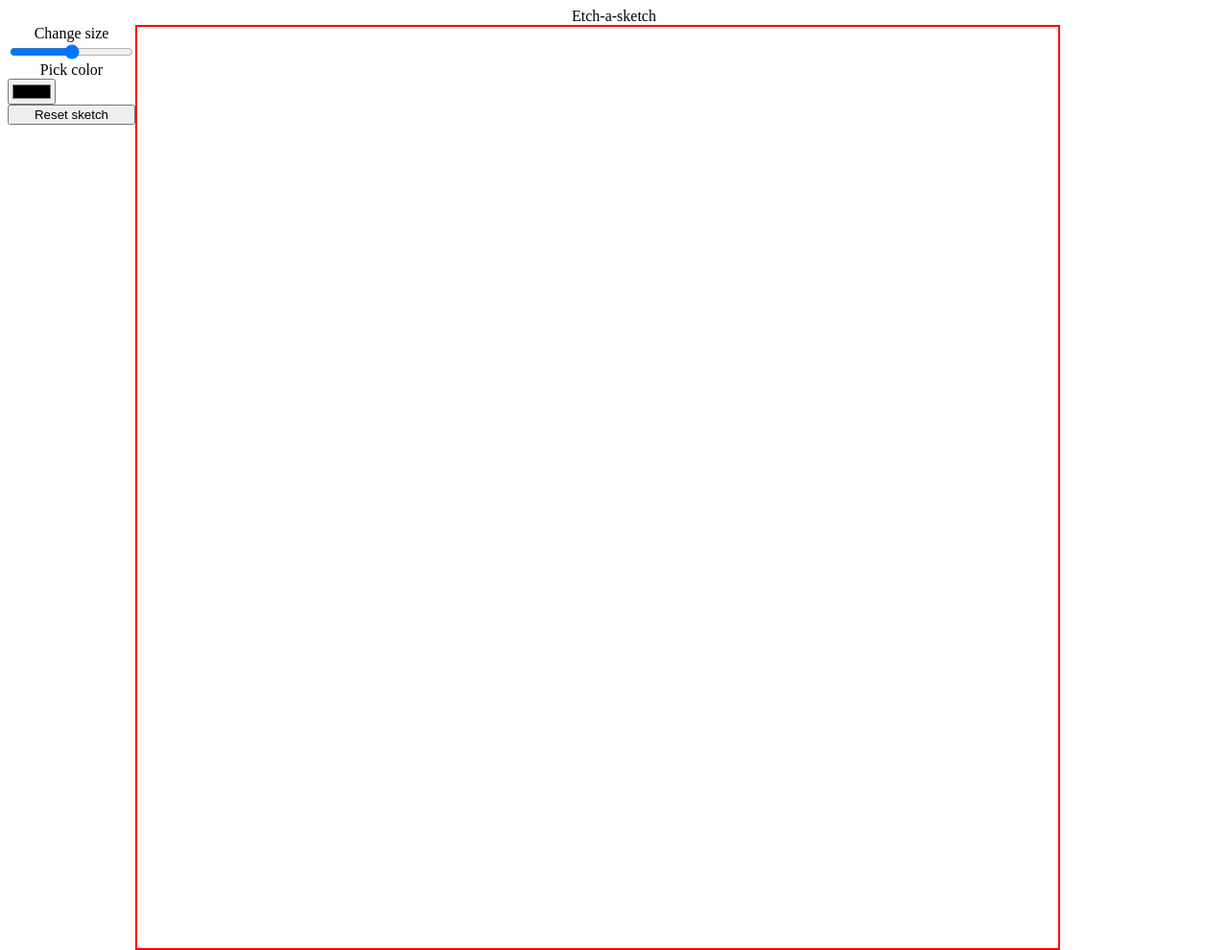
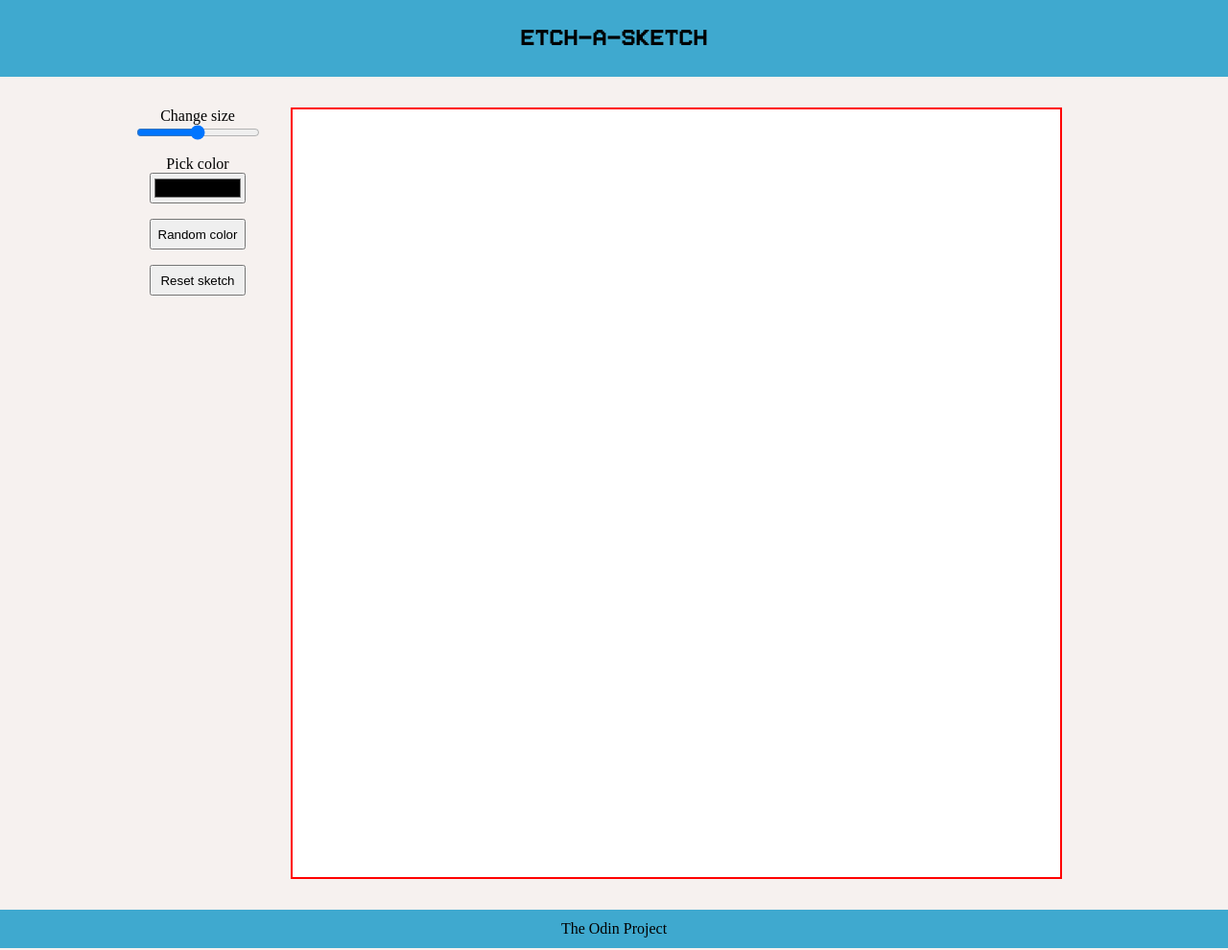
Before and after one commit to VaultDweller13/etch-a-sketch, a plain HTML site: page index.html in a window 1280 px wide. Shown: the top 990 px of the page at 96% size. Drawn offline with Linux system fonts and the light colour scheme.

Commit message:
added random color button, changed color-changing logic, cleaned CSS a bit

```diff
--- a/index.html
+++ b/index.html
@@ -10,10 +10,17 @@
     <header>Etch-a-sketch</header>
     <div id='main'>
       <div id='controls'>
-        <label for='range'>Change size</label>
-        <input type='range' id='size' min='16'>
-        <label for='color'>Pick color</label>
-        <input type='color' id='color'>
+        <form>
+          <label for='range'>Change size</label>
+          <input type='range' id='size' min='16'>
+        </form>
+        <form>
+          <label for='color'>Pick color</label>
+          <input type='color' id='color'>
+        </form>
+        <form>
+          <button id='random' type='button'>Random color</button>
+        </form>
         <button id='reset'>Reset sketch</button>
       </div>
       <div id='sketchpad'></div>
--- a/script.js
+++ b/script.js
@@ -3,11 +3,14 @@ const sketchpad = document.getElementById('sketchpad');
 const resetBtn = document.getElementById('reset');
 const sketchpadSizeRange = document.getElementById('size');
 const colorPicker = document.getElementById('color');
+const randomBtn = document.getElementById('random');
+let currentColor = setColorPickerColor;
 
 createGrid();
-setColorChangeListener();
 
 sketchpadSizeRange.addEventListener('input', createGrid);
+randomBtn.addEventListener('click', () => currentColor = setRandomColor);
+colorPicker.addEventListener('click', () => currentColor = setColorPickerColor);
 resetBtn.addEventListener('click', resetSketch);
 
 function createGrid() {
@@ -16,7 +19,6 @@ function createGrid() {
   }
 
   let size = sketchpadSizeRange.value;
-  console.log(size);
   for(let i=0; i < size; i++) {
     let row = document.createElement('div');
     row.setAttribute('class', `row`);
@@ -32,16 +34,28 @@ function createGrid() {
   setColorChangeListener();
 }
 
-function changeColor(e) {
-  this.style.backgroundColor = colorPicker.value;
+function setColorChangeListener() {
+  const gridCells = document.querySelectorAll('.cell');
+  gridCells.forEach(cell => cell.addEventListener('mouseenter', setColor));
+}
+
+function setColor() {
+  this.style.backgroundColor = currentColor();
+}
+
+function setColorPickerColor() {
+  return colorPicker.value;
+}
+
+function setRandomColor() {
+  return `rgb(${getRandom255()}, ${getRandom255()}, ${getRandom255()})`;
+
+  function getRandom255() {
+    return Math.floor(Math.random() * 256);
+  }
 }
 
 function resetSketch() {
   const gridCells = document.querySelectorAll('.cell');
   gridCells.forEach(cell => cell.style.backgroundColor = 'white')
 }
-
-function setColorChangeListener() {
-  const gridCells = document.querySelectorAll('.cell');
-  gridCells.forEach(cell => cell.addEventListener('mouseenter', changeColor));
-}
--- a/style.css
+++ b/style.css
@@ -1,29 +1,69 @@
-div {
-  /* border: 1px solid blue; */
+* {
+  margin: 0;
 }
+
+@font-face {
+  font-family: pixelated;
+  src: url(pixeboy.ttf);
+}
+
+#color, #reset, #random {
+  width: 100px;
+  height: 32px;
+}
+
+form {
+  display: flex;
+  flex-direction: column;
+}
+
 body {
-  /* display: flex; */
   text-align: center;
+  background-color:#f6f1ef;
+  display: flex;
+  flex-direction: column;
+  min-height: 100vh;
+  justify-content: space-between;
+}
+
+header {
+  background-color: rgb(63, 169, 207);
+  font-family: pixelated;
+  font-size: 2em;
+  height: 10vh;
+  line-height: 10vh;
+}
+
+footer {
+  background-color: rgb(63, 169, 207);
+  height: 5vh;
+  line-height: 5vh;
 }
 
 #main {
+  margin: 32px 0;
+  height: 85vh;
+  flex: 1;
   display: flex;
+  justify-content: center;
 }
 
 #controls {
   display: flex;
   flex-direction: column;
+  align-items: center;
+  gap: 16px;
+  flex: 0 0 auto;
 }
 
 #sketchpad {
   border: 2px solid red;
-  width: 960px;
-  height: 960px;
+  width: 800px;
+  height: 800px;
+  margin: 0px 32px;
   flex: 0 0 auto;
   display: flex;
   flex-direction: column;
-  justify-content: space-between;
-  /* align-items: stretch; */
 }
 
 .row {
@@ -31,9 +71,6 @@ body {
   flex: 1 0 auto;
 }
 .cell {
+  background-color:#ffffff;
   flex: 1 0 auto;
 }
-
-.black-colored {
-  background-color: black;
-}
```
Also changed, not shown: pixeboy.ttf (added).
